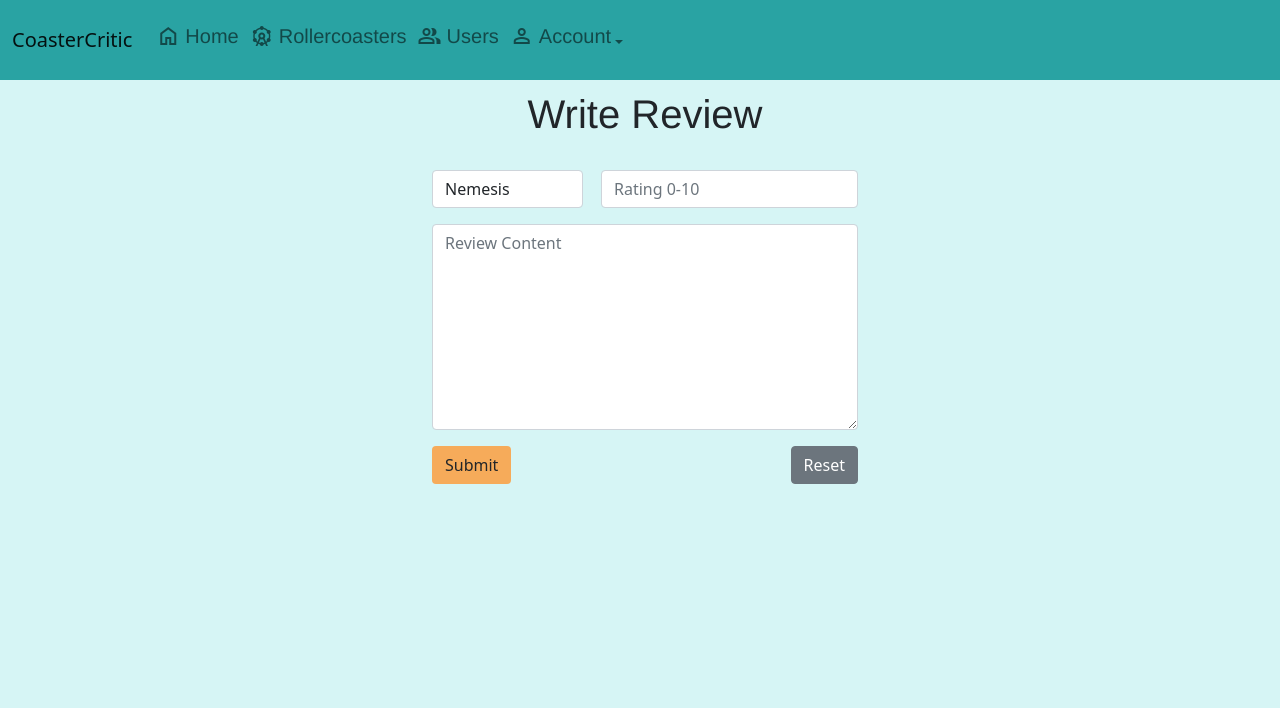
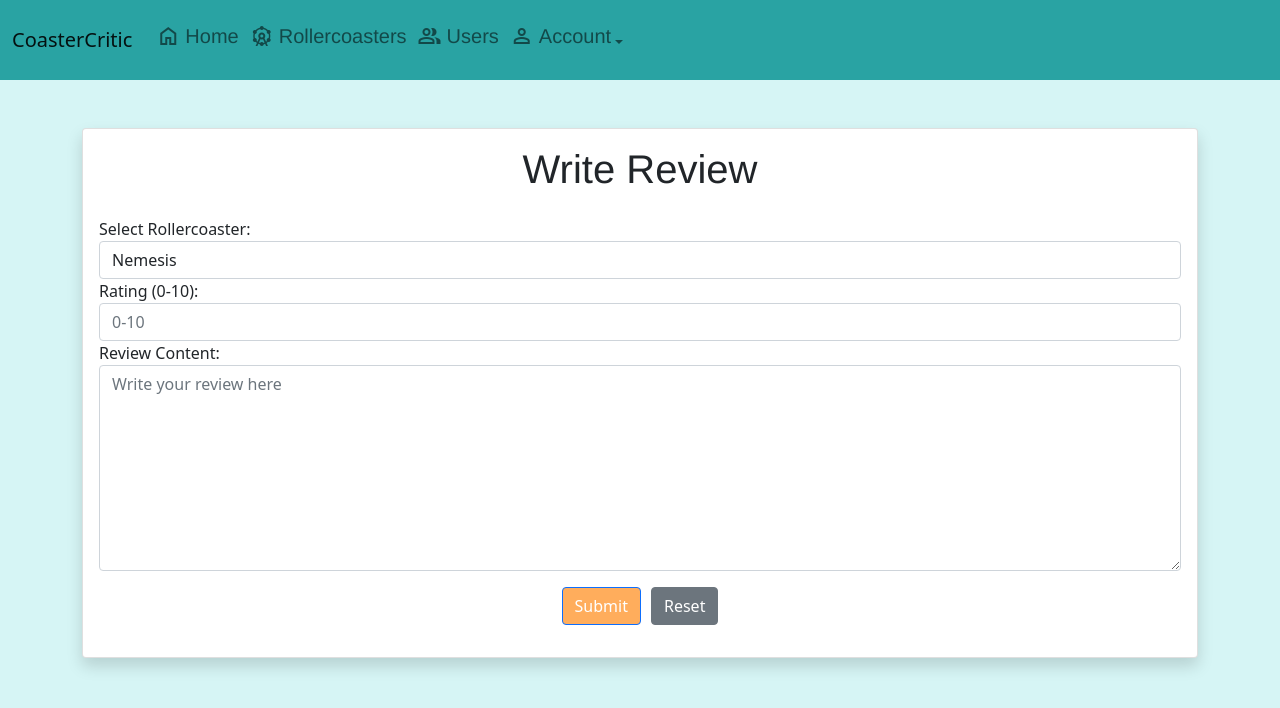
Before and after one commit to EvanMad/CoasterCritic, a Flask app: page /add_review in a window 1280 px wide. Shown: the top 708 px of the page. Run offline with Flask 3, Linux system fonts and the light colour scheme; some libraries are stand-ins or nearby versions.

Commit message:
massive styling improvements

```diff
--- a/app/forms.py
+++ b/app/forms.py
@@ -1,6 +1,6 @@
 from flask_wtf import FlaskForm
-from wtforms import IntegerField, StringField, FloatField, ValidationError, SelectField, TextAreaField
-from wtforms.validators import DataRequired, NumberRange
+from wtforms import IntegerField, StringField, FloatField, ValidationError, SelectField, TextAreaField, DecimalField
+from wtforms.validators import DataRequired, NumberRange, InputRequired
 from .db_manager import *
 
 from . import db
@@ -20,6 +20,7 @@ class SignupForm(FlaskForm):
 # Form for creating reviews, displayed in review page
 # TODO: additional validation
 class ReviewForm(FlaskForm):
-    rating = FloatField('rating', validators=[NumberRange(min=0, max=10, message="Rating must be 0-10")])
+    # rating = FloatField('rating', validators=[InputRequired(), NumberRange(min=0, max=10, message="Rating must be between 0 and 10")])
+    rating = DecimalField('rating', validators=[NumberRange(min=0, max=10, message='bla')])
     content = TextAreaField('content', validators=[DataRequired()])
     rollercoaster = SelectField('rollercoaster', validators=[DataRequired()])
--- a/app/main.py
+++ b/app/main.py
@@ -5,6 +5,7 @@ from . import models
 from sqlalchemy import func
 import json
 from .forms import ReviewForm
+from .db_manager import *
 
 main = Blueprint('main', __name__)
 
@@ -24,17 +25,10 @@ def rollercoaster_page(rc_id):
     rollercoaster = models.Rollercoaster.query.filter_by(id=rc_id).first()
     if rollercoaster:
         # Calculate the average score using the relationship
-        average_score = (
-            db.session.query(func.avg(models.Review.rating))
-            .join(models.Review.rollercoaster)  # Join with the Rollercoaster relationship
-            .filter(models.Review.rollercoaster_id == rollercoaster.id)
-            .first()
-        )[0]
+        average_score = get_average_score(rollercoaster.id)
 
         # Retrieve reviews using the Rollercoaster relationship
         reviews = rollercoaster.coaster_reviews
-
-        average_score = round(average_score, 2)
 
         return render_template('rollercoaster.html', rollercoaster=rollercoaster, average_score=average_score, reviews=reviews)
     else:
@@ -70,21 +64,20 @@ def review_page(review_id):
 def view_profile(user_id):
     user = models.User.query.get(user_id)
     if user:
-        # Use a join to fetch reviews along with associated rollercoaster data
-        db_query = (
-            db.session.query(models.Review, models.Rollercoaster)
-            .join(models.Rollercoaster, models.Review.rollercoaster_id == models.Rollercoaster.id)
-            .filter(models.Review.user_id == user_id)
-            .all()
-        )
-        return render_template('profile.html', user=user, reviews=db_query)
+        reviews = user.user_reviews
+
+        return render_template('profile.html', user=user, reviews=reviews)
     else:
         return redirect(url_for('main.four_o_four'))
 
 @main.route('/rollercoasters', methods=['GET'])
 def view_rollercoasters():
     rollercoasters = models.Rollercoaster.query.all()
-    return render_template('rollercoasters.html', rollercoasters=rollercoasters)
+    data = []
+    for rollercoaster in rollercoasters:
+        average_score = get_average_score(rollercoaster.id)
+        data.append({'rollercoaster': rollercoaster, 'average_score': average_score})
+    return render_template('rollercoasters.html', data=data)
 
 @main.route('/users', methods=['GET'])
 def view_users():
@@ -121,7 +114,8 @@ def add_review_post():
     db.session.commit()
     flash("added to db")
 
-    return redirect(url_for('main.review_page', review_id=new_review.id))
+    #return redirect(url_for('main.review_page', review_id=new_review.id))
+    return redirect(url_for('main.rollercoaster_page', rc_id=rollercoaster_id))
 
 @login_required
 @main.route("/add_like", methods=['POST'])
--- a/app/static/like_manager.js
+++ b/app/static/like_manager.js
@@ -1,5 +1,8 @@
 
-function add_like(review_id) {
+function add_like(event, review_id) {
+
+    // Make sure that clicking like doesn't also open the review
+    event.stopPropagation();
 
     let like_icon = document.getElementById(review_id + '-icon');
     let liked = like_icon.classList.contains('liked')
--- a/app/static/styles.css
+++ b/app/static/styles.css
@@ -123,15 +124,15 @@ body {
   height: 80px;
 }
 
-.card:hover
+.card-hover:hover
 {
-  background-color: #ff9933cb;
-  transition: background-color 0.4s, border-color 0.4s;
+  background-color: #ff9933cb !important;
+  transition: background-color 0.4s, border-color 0.4s !important;
 }
 
 .rollercoaster_card_img {
-  width: 15rem;
-  height: 10rem;
+  width: 30rem;
+  height: 20rem;
   margin: 15px;
   border-radius: 6px;
   border-color: #FF9933;
--- a/app/templates/base.html
+++ b/app/templates/base.html
@@ -1,6 +1,7 @@
-<html>
+<html lang="en">
 
 <head>
+    <title>CoasterCritic</title>
     <meta charset="utf-8">
     <meta name="viewport" content="width=device-width, initial-scale=1, shrink-to-fit=no">
     <link href="https://cdn.jsdelivr.net/npm/bootstrap@5.1.3/dist/css/bootstrap.min.css" rel="stylesheet"
@@ -50,12 +51,20 @@
                                     class="material-symbols-outlined">group</span><span
                                     class="navbar_text">Users</span></a>
                         </li>
+                        {% if current_user.is_authenticated %}
+                        <li class="nav-item">
+                            <a class="nav-link font-test" href="{{url_for('main.add_review')}}"><span
+                                    class="material-symbols-outlined">add</span><span class="navbar_text">Write
+                                    Review</span></a>
+                        </li>
+                        {% endif %}
                         <li class="nav-item dropdown">
                             <a class="nav-link dropdown-toggle font-test" href="#" id="navbarDropdown" role="button"
                                 data-bs-toggle="dropdown" aria-expanded="false">
                                 <span class="material-symbols-outlined">person</span><span
                                     class="navbar_text">Account</span>
                             </a>
+
                             <ul class="dropdown-menu" aria-labelledby="navbarDropdown">
                                 {% if current_user.is_authenticated %}
                                 <li class="nav-item">
@@ -83,13 +92,6 @@
                                 {% endif %}
                             </ul>
                         </li>
-                        {% if current_user.is_authenticated %}
-                        <li class="nav-item">
-                            <a class="nav-link font-test" href="{{url_for('main.add_review')}}"><span
-                                    class="material-symbols-outlined">add</span><span class="navbar_text">Write
-                                    Review</span></a>
-                        </li>
-                        {% endif %}
                     </ul>
                 </div>
             </div>
--- a/app/templates/write_review.html
+++ b/app/templates/write_review.html
@@ -1,24 +1,25 @@
 {% extends "base.html" %}
 
 {% block content %}
-<div>
-  <div class="page_container_c">
-    <h1 class="font-test">Write Review</h1>
-    <form action="/add_review" method="post" name="submit" autocomplete="off" class="mt-4">
+<div class="container mt-5">
+  <div class="card shadow p-3 mb-5 bg-white rounded">
+    <h1 class="font-test text-center mb-4">Write Review</h1>
+    <form action="/add_review" method="post" name="submit" autocomplete="off">
       {{ form.hidden_tag() }}
-      <div class="page_container_h">
-        <div class="mb-3">
-          {{ form.rollercoaster(class="form-control") }}
-        </div>
-        <div class="mb-3">
-          {{ form.rating(class="form-control", placeholder="Rating 0-10", step="0.1") }}
+      <div class="form-group">
+        <label for="rollercoaster">Select Rollercoaster:</label>
+        {{ form.rollercoaster(class="form-control") }}
       </div>
+      <div class="form-group">
+        <label for="rating">Rating (0-10):</label>
+        {{ form.rating(class="form-control", placeholder="0-10", step="0.1") }}
       </div>
-      <div class="mb-3">
-        {{ form.content(class="form-control", placeholder="Review Content", rows=8) }}
+      <div class="form-group mb-3"> {# Added margin-bottom to the content entry #}
+        <label for="content">Review Content:</label>
+        {{ form.content(class="form-control", placeholder="Write your review here", rows=8) }}
       </div>
-      <div class="d-flex justify-content-between">
-        <button style="background-color: #ff9933cb;" class="btn" type="submit">Submit</button>
+      <div class="d-flex justify-content-center">
+        <button style="background-color: #ff9933cb; margin-right: 10px;" class="btn btn-primary" type="submit">Submit</button>
         <button class="btn btn-secondary" type="reset">Reset</button>
       </div>
     </form>
```
Also changed, not shown: other parts of app/static/styles.css (+19 -6 lines), app/db_manager.py (+13 -0 lines), app/templates/login.html (+15 -7 lines), app/templates/profile.html (+17 -13 lines), app/templates/rollercoaster.html (+6 -6 lines), app/templates/rollercoasters.html (+23 -8 lines), app/templates/signup.html (+15 -7 lines), app.db.
